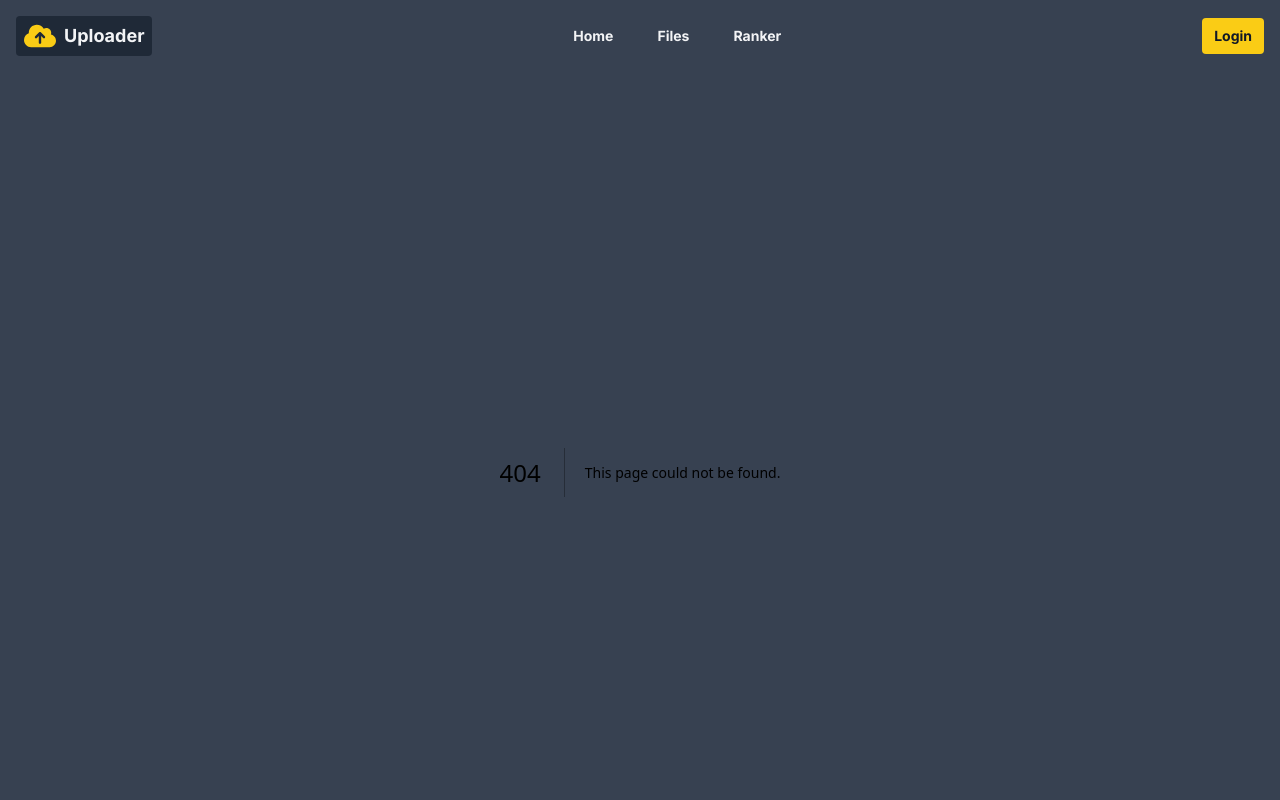
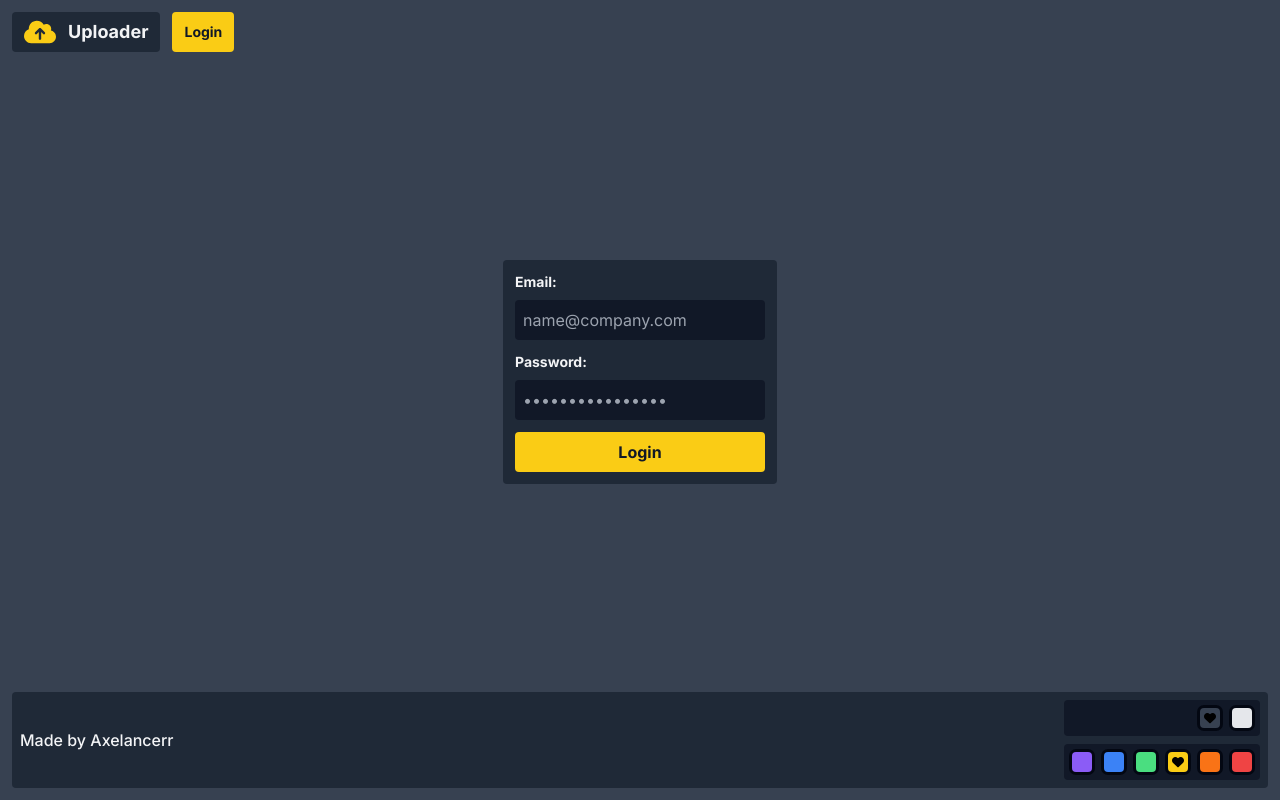
Before and after one commit to aaronhnsy/uploader, a Next.js app in the folder frontend/: page /login in a window 1280 px wide. Before the commit this address had no page. Shown: the top 800 px of the page. Built offline with nearby package versions, Linux system fonts and the light colour scheme.

Commit message:
start working on front end login page

```diff
--- a/frontend/src/app/layout.tsx
+++ b/frontend/src/app/layout.tsx
@@ -23,7 +23,7 @@ export default function Layout({children}: { children: React.ReactNode }) {
         <html suppressHydrationWarning className={inter.variable} lang="en">
         <body className="bg-colour-background u-transition">
         <Providers>
-                    <div className="container mx-auto p-4 space-y-4">
+            <div className="container min-h-dvh flex flex-col mx-auto p-3 space-y-3">
                 <Navbar/>
                 {children}
                 <Footer/>
--- /dev/null
+++ b/frontend/src/app/login/login.ts
@@ -0,0 +1,19 @@
+"use server";
+
+
+export async function login(formData: FormData) {
+    const data = await fetch(
+        "http://localhost:12345/api/login",
+        {
+            method: "POST",
+            headers: {
+                "Content-Type": "application/json",
+            },
+            body: JSON.stringify({
+                email: formData.get("email"),
+                password: formData.get("password")
+            }),
+        }
+    )
+    console.log(await data.json());
+}
--- /dev/null
+++ b/frontend/src/app/login/page.tsx
@@ -0,0 +1,38 @@
+import { clsx } from "clsx";
+import { login } from "./login";
+
+
+export default function Page() {
+    return (
+        <div className="flex-1 flex items-center justify-center">
+            <form action={login} className="flex flex-col p-3 space-y-3 bg-colour-primary rounded">
+                <div className="space-y-2">
+                    <label htmlFor="email"
+                           className="block font-bold text-sm text-gray-100">
+                        Email:
+                    </label>
+                    <input type="email" name="email" id="email" placeholder="name@company.com" required
+                           className="p-2 bg-colour-secondary rounded"/>
+                </div>
+                <div className="space-y-2">
+                    <label htmlFor="password"
+                           className="block font-bold text-sm text-gray-100">
+                        Password:
+                    </label>
+                    <input type="password" name="password" id="password" placeholder="••••••••••••••••" required
+                           className="p-2 bg-colour-secondary rounded"/>
+                </div>
+                <button type="submit" aria-label="login"
+                        className={clsx(
+                            "c-button", "h-10",
+                            "font-bold", "text-md",
+                            "text-gray-900", "hover:text-gray-950",
+                            "bg-colour-accent-primary", "hover:bg-colour-accent-secondary",
+                            "u-ring-primary", "u-transition",
+                        )}>
+                    Login
+                </button>
+            </form>
+        </div>
+    );
+}
--- a/frontend/src/components/navbar/navbar.link.tsx
+++ b/frontend/src/components/navbar/navbar.link.tsx
@@ -6,7 +6,8 @@ export function NavbarLink({href, text}: { href: LinkProps<typeof Link>["href"],
     return (
         <Link href={href}
               className={clsx(
-                  "py-2", "px-3", "rounded",
+                  "inline-flex", "items-center", "rounded", "h-10",
+                  "px-3",
                   "font-bold", "text-sm",
                   (usePathname() === href)
                       ? [clsx(
--- a/frontend/src/components/navbar/navbar.login.tsx
+++ b/frontend/src/components/navbar/navbar.login.tsx
@@ -1,13 +1,12 @@
 import { clsx } from "clsx";
 import Link from "next/link";
-import React from "react";
 
 export function NavbarLogin() {
     return (
         <Link href={"/login"}
               className={clsx(
-                  "c-button",
-                  "py-2", "px-3",
+                  "c-button", "h-10",
+                  "px-3", "sm:order-1",
                   "font-bold", "text-sm",
                   "text-gray-900", "hover:text-gray-950",
                   "bg-colour-accent-primary", "hover:bg-colour-accent-secondary",
--- a/frontend/src/components/navbar/navbar.logo.tsx
+++ b/frontend/src/components/navbar/navbar.logo.tsx
@@ -7,7 +7,7 @@ export function NavbarLogo() {
         <Link href={"/"}
               className={clsx(
                   "c-button", "h-10",
-                  "px-2", "space-x-2",
+                  "px-3", "space-x-3", "mr-3",
                   "font-bold", "text-lg",
                   "text-gray-100", "hover:text-gray-300",
                   "bg-colour-primary", "hover:bg-colour-secondary",
--- a/frontend/src/components/navbar/navbar.tsx
+++ b/frontend/src/components/navbar/navbar.tsx
@@ -13,7 +13,8 @@ export function Navbar() {
     const expandButton = (
         <button type="button" aria-label="expand navbar"
                 className={clsx(
-                    "c-button", "w-10", "h-10", "sm:hidden",
+                    "c-button", "h-10", "w-10",
+                    "ml-auto", "sm:hidden",
                     "bg-colour-primary", "hover:bg-colour-secondary",
                     "fill-colour-accent-primary", "hover:fill-colour-accent-secondary",
                     "u-ring-accent", "u-transition",
@@ -24,23 +25,20 @@ export function Navbar() {
     );
     // navbar
     return (
-        <nav className={clsx("flex", "flex-wrap", "items-center", "justify-between")}>
+        <nav className={clsx("flex", "flex-wrap")}>
             <NavbarLogo></NavbarLogo>
-            <div className={clsx("flex", "space-x-2", "sm:order-2")}>
-                <NavbarLogin></NavbarLogin>
-                {expandButton}
-            </div>
+            <NavbarLogin></NavbarLogin>
+            {expandButton}
             <div className={clsx(
-                "mt-2", "sm:mt-0",
+                "flex-none", "sm:flex-1",
+                "mt-3", "sm:mt-0",
                 "w-full", "sm:w-auto",
-                "sm:block", "sm:order-1",
                 isExpanded ? "" : "hidden",
             )}>
                 <ul className={clsx(
                     "flex", "flex-col", "sm:flex-row",
-                    "p-1", "sm:p-0", "space-y-1", "sm:space-y-0", "sm:space-x-5",
-                    "rounded",
-                    "bg-colour-primary", "sm:bg-transparent",
+                    "p-1", "sm:p-0", "space-y-1", "sm:space-y-0", "sm:space-x-3",
+                    "bg-colour-primary", "sm:bg-transparent", "rounded", "sm:rounded-none",
                     "u-transition", "sm:transition-none",
                 )}>
                     <NavbarLink href={"/"} text="Home"></NavbarLink>
--- a/frontend/src/styles/global.css
+++ b/frontend/src/styles/global.css
@@ -15,7 +15,6 @@
     .u-ring-accent {
         @apply focus:outline-none focus:ring focus:ring-colour-accent-primary focus:hover:ring-colour-accent-secondary
     }
-
     .u-transition {
         @apply transition ease-in-out duration-[250ms];
     }
```
Also changed, not shown: frontend/package.json (+20 -18 lines), frontend/src/app/discord/login/callback/route.ts (renamed from frontend/src/app/login/callback/route.ts), frontend/src/app/discord/login/error/[type]/page.tsx (renamed from frontend/src/app/login/error/[type]/page.tsx), frontend/src/app/discord/login/route.ts (renamed from frontend/src/app/login/route.ts), 2 other files (tests, documents, lock files or other folders). Lines whose indentation alone changed are shown as unchanged.
